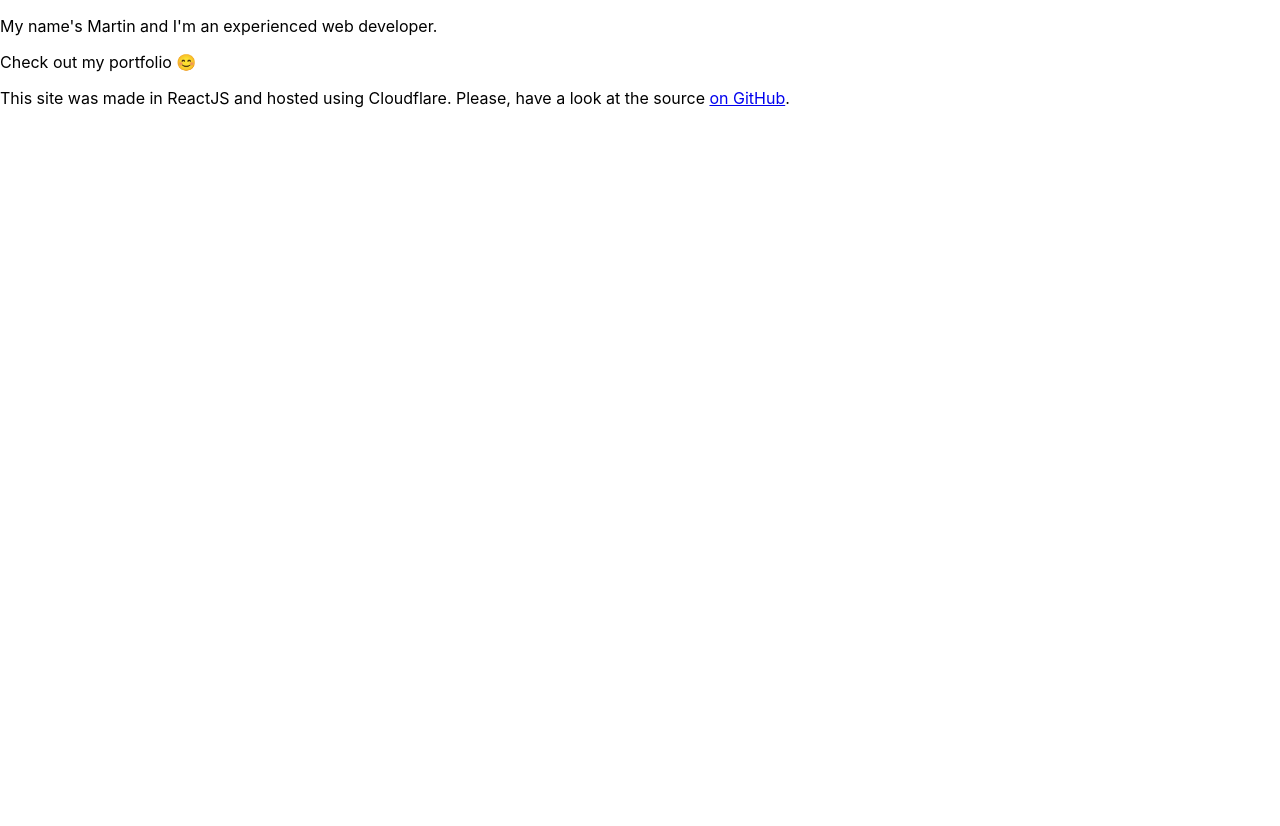
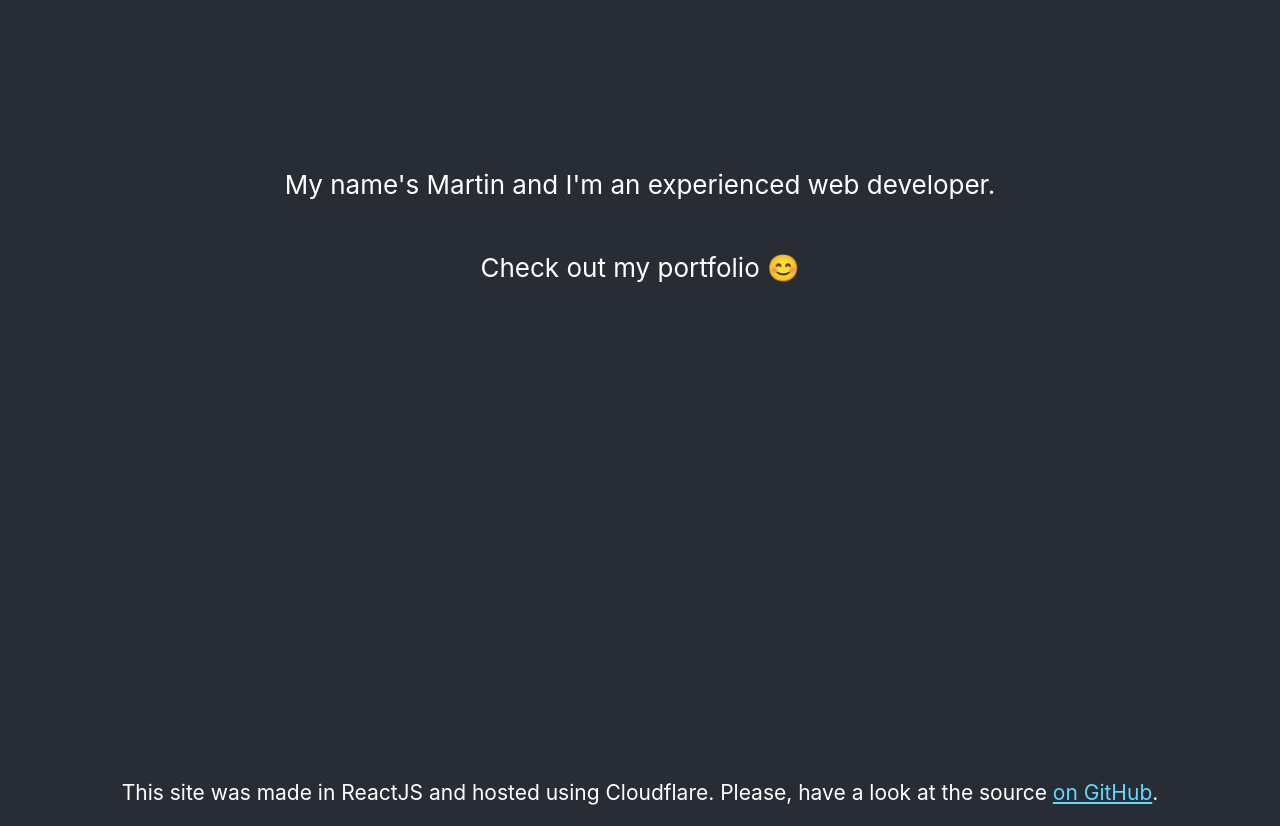
Before and after one commit to martin-nef/mega-portfolio, a React (Create React App) app: page / in a window 1280 px wide. Before the commit the page ends 800 px from the top, so only its background shows below. Built offline with nearby package versions, Linux system fonts and the light colour scheme.

Commit message:
play around with styling

```diff
--- a/src/App.scss
+++ b/src/App.scss
@@ -1,34 +1,59 @@
+@import 'styles/colours';
+@import 'styles/fonts';
+@import 'styles/layout';
+
 .App {
   text-align: center;
 }
 
-.App-logo {
+
+div {
+  background-color: $background;
+  color: $foreground;
+}
+
+p {
+  text-align: center;
+}
+
+a {
+  color: $link;
+}
+
+header {
+  height: 50vmin;
+  display: flex;
+  flex-direction: column;
+  align-items: center;
+  justify-content: center;
+  font-size: $big-text;
+}
+
+.body {
+  height: 50vmin;
+  display: flex;
+  flex-direction: column;
+  align-items: center;
+  justify-content: flex-end;
+  font-size: $small-text;
+}
+
+.padding-top {
+  padding-top: $padding-big;
+}
+
+.big-logo {
   height: 40vmin;
   pointer-events: none;
 }
 
 @media (prefers-reduced-motion: no-preference) {
-  .App-logo {
-    animation: App-logo-spin infinite 20s linear;
+  .big-logo {
+    animation: big-logo-spin infinite 20s linear;
   }
 }
 
-.App-header {
-  background-color: #282c34;
-  min-height: 100vh;
-  display: flex;
-  flex-direction: column;
-  align-items: center;
-  justify-content: center;
-  font-size: calc(10px + 2vmin);
-  color: white;
-}
-
-.App-link {
-  color: #61dafb;
-}
-
-@keyframes App-logo-spin {
+@keyframes big-logo-spin {
   from {
     transform: rotate(0deg);
   }
--- /dev/null
+++ b/src/styles/_colours.scss
@@ -0,0 +1,3 @@
+$link: #61dafb;
+$background: #282c34;
+$foreground: white;
--- /dev/null
+++ b/src/styles/_fonts.scss
@@ -0,0 +1,2 @@
+$big-text: calc(10px + 2vmin);
+$small-text: calc(5px + 2vmin);
--- /dev/null
+++ b/src/styles/_layout.scss
@@ -0,0 +1 @@
+$padding-big: 1em;
```
